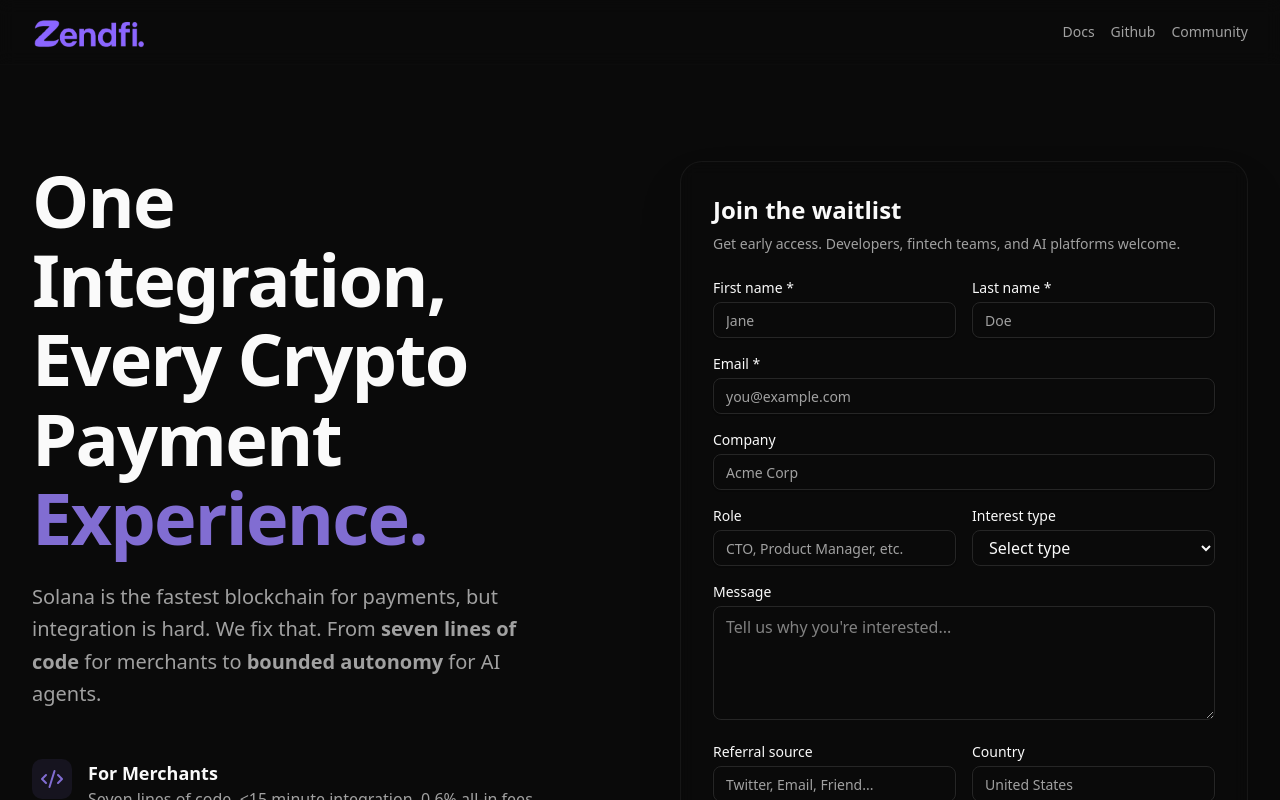
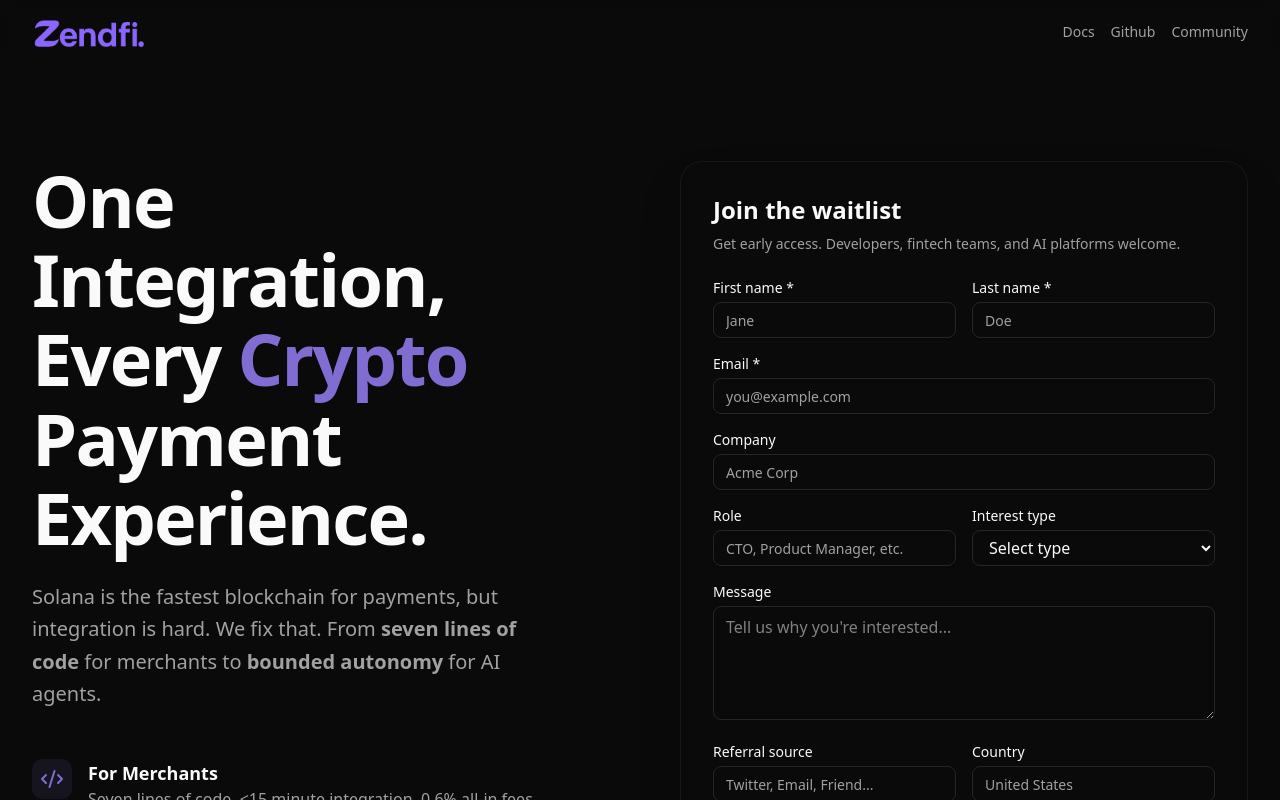
Before and after one commit to zendfi/zendfi-waitlist, a Next.js app: page / in a window 1280 px wide. Shown: the top 800 px of the page. Built offline with nearby package versions, Linux system fonts and the light colour scheme.

Commit message:
Fix: minor UI update on text

```diff
--- a/app/page.tsx
+++ b/app/page.tsx
@@ -71,8 +71,8 @@ export default function Waitlist() {
                   className="text-5xl sm:text-6xl lg:text-7xl font-black leading-[1.1] mb-6 tracking-tight"
                 >
                   One Integration, <br />
-                  Every Crypto Payment <br />
-                  <span className="text-accent">Experience.</span>
+                  Every  <span className="text-accent">Crypto</span> Payment <br />
+                  Experience.
                 </motion.h1>
 
                 <motion.p
```
Lines whose indentation alone changed are shown as unchanged.
